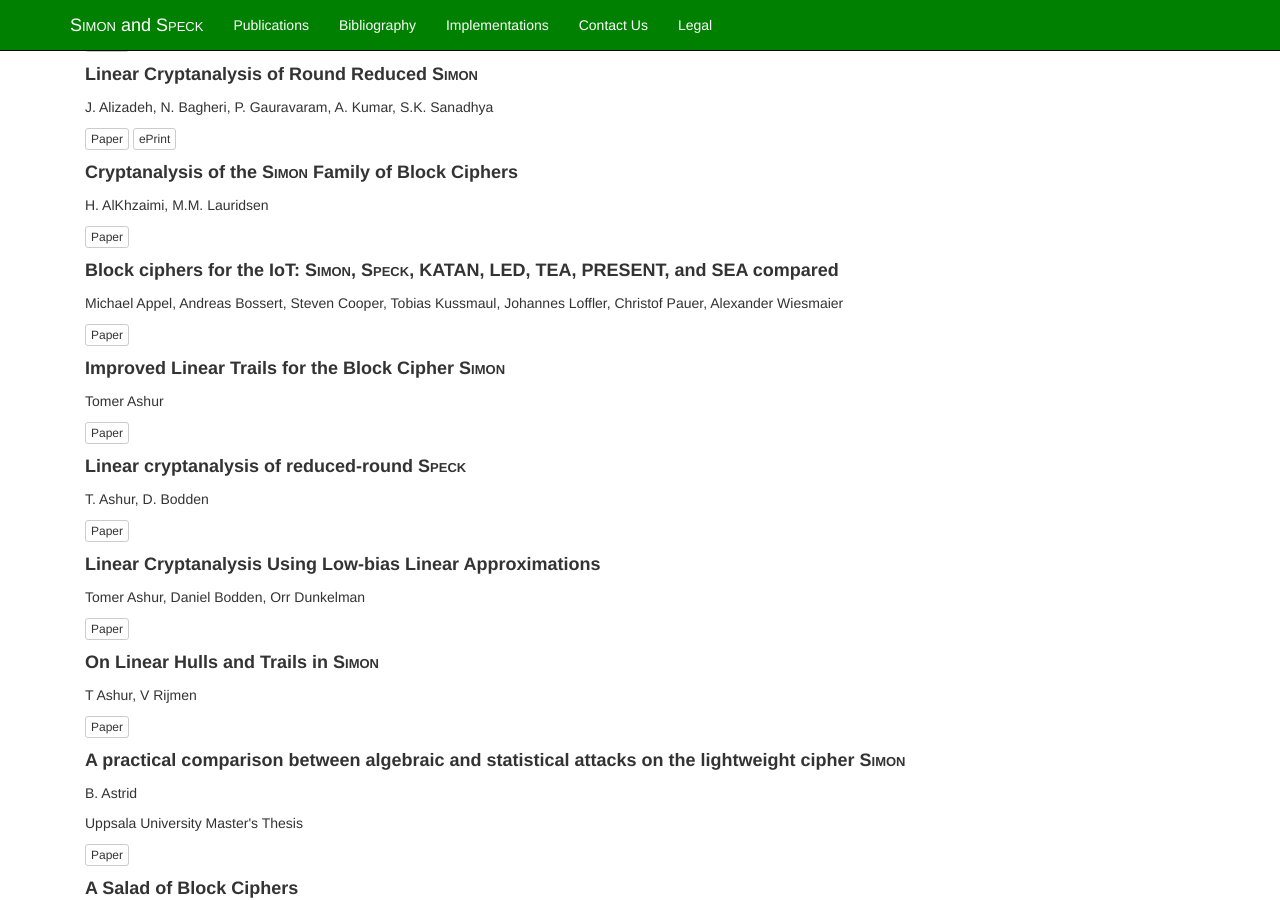
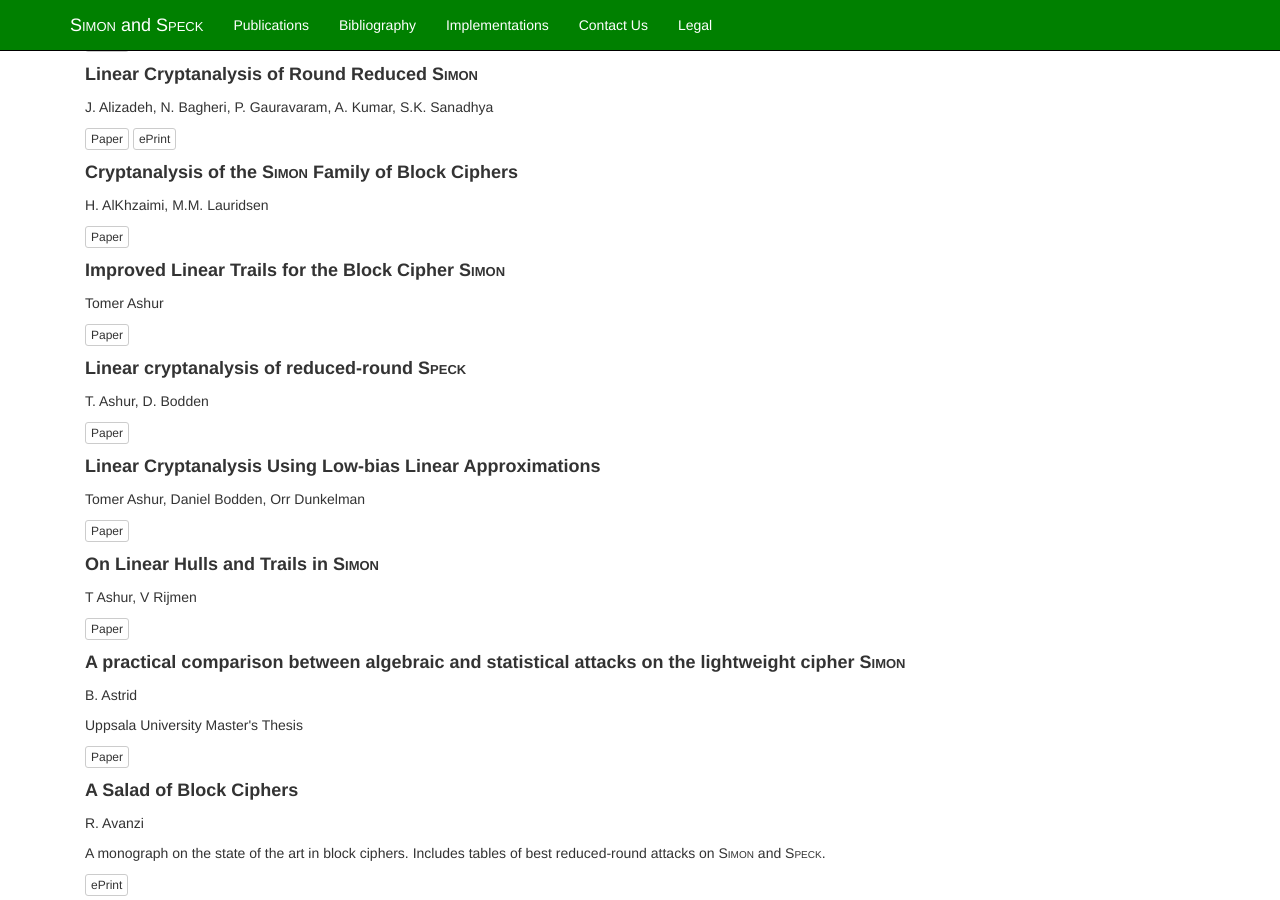
Before and after one commit to nsacyber/simon-speck, a Jekyll site: the page built from bibliography/index.html, in a window 1280 px wide and 900 px high, scrolled down 756 px. Built offline with Jekyll 4.4.1, drawn with Linux system fonts in a browser that asks for light colours; nearby versions of some CDN libraries.

Commit message:
Removed Appel paper in bibliography.

```diff
--- a/_data/bibs.yml
+++ b/_data/bibs.yml
@@ -37,10 +37,6 @@
 - title: "Cryptanalysis of the SIMON Family of Block Ciphers"
   authors: H. AlKhzaimi, M.M. Lauridsen
   url: http://citeseerx.ist.psu.edu/viewdoc/download?doi=10.1.1.380.2232&rep=rep1&type=pdf
-
-- title: "Block ciphers for the IoT: SIMON, SPECK, KATAN, LED, TEA, PRESENT, and SEA compared"
-  authors: Michael Appel, Andreas Bossert, Steven Cooper, Tobias Kussmaul, Johannes Loffler, Christof Pauer, Alexander Wiesmaier
-  url: https://download.hrz.tu-darmstadt.de/pub/FB20/Dekanat/Publikationen/CDC/2016-09-05_TR_SimonSpeckKatanLedTeaPresentSea.pdf
 
 - title: "Improved Linear Trails for the Block Cipher SIMON"
   authors: Tomer Ashur
```
